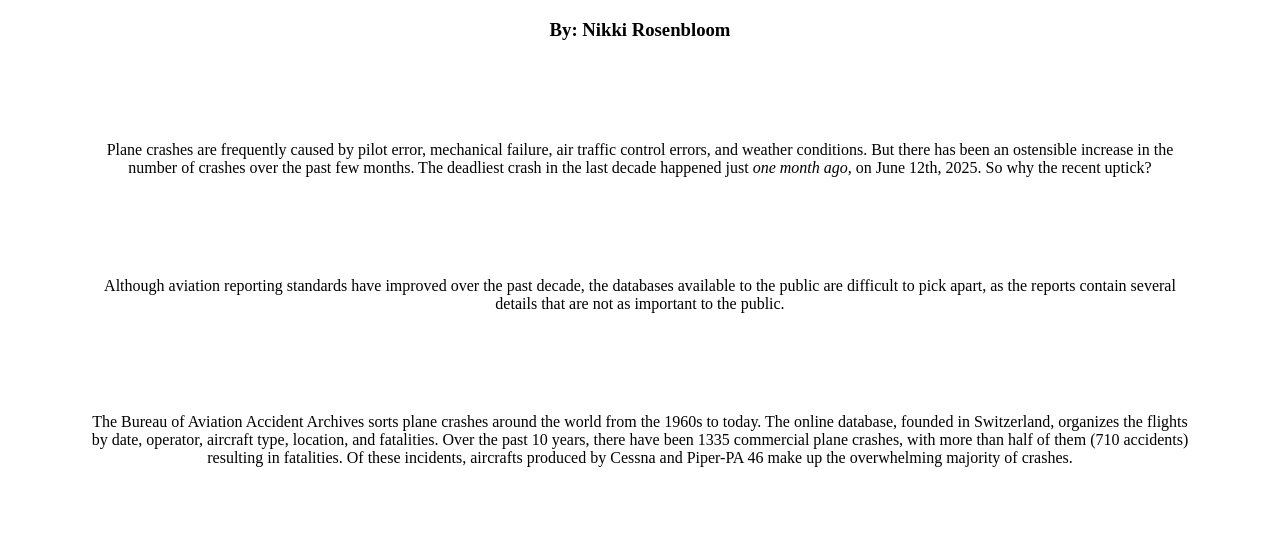
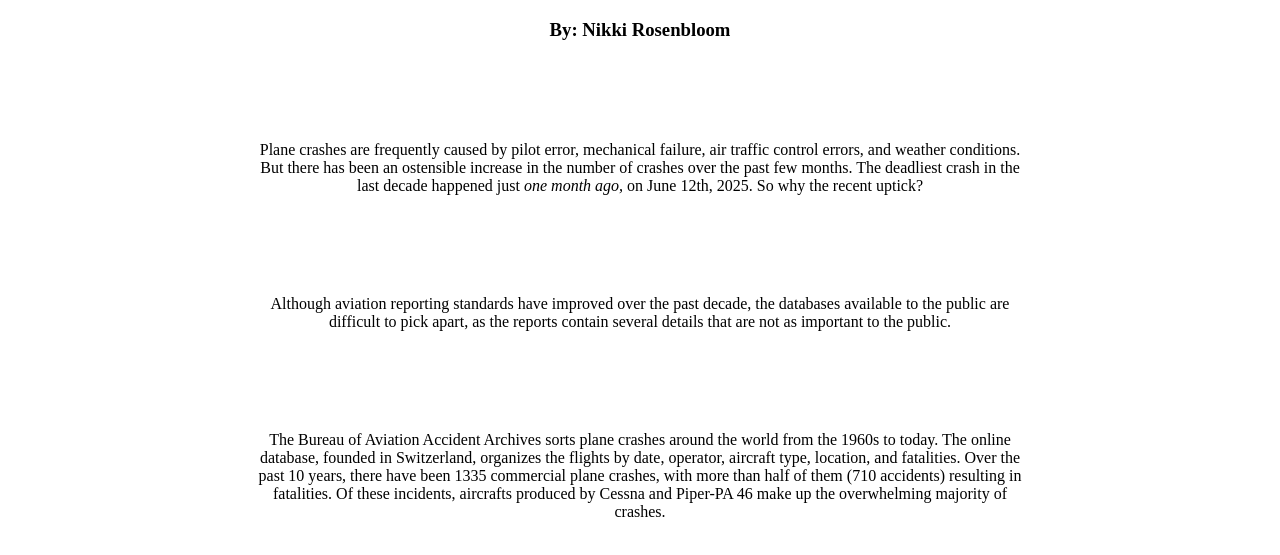
Before and after one commit to nikkitrosenbloom/Project-1, a plain HTML site: page web page.html in a window 1280 px wide. Shown: the part 61-616 px from the top of the page. Drawn offline with Linux system fonts and the light colour scheme.

Commit message:
Update web page.html

```diff
--- a/web page.html
+++ b/web page.html
@@ -9,8 +9,8 @@
       p {
   margin-top: 100px;
   margin-bottom: 100px;
-  margin-right: 75px;
-  margin-left: 75px;
+  margin-right: 250px;
+  margin-left: 250px;
 }
 
       </style>
```
